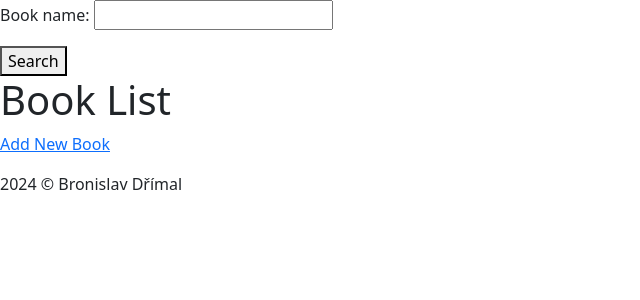
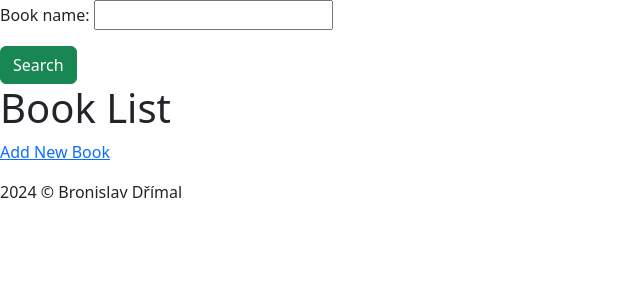
Before and after one commit to bronekd/book, a Django app: page /books/search/ in a window 1280 px wide. Shown: the part 56-356 px from the top of the page, without its empty margins (0-640 px from the left). Run offline with Django 5.2, Linux system fonts and the light colour scheme; data that the repository does not hold is empty.

Commit message:
css button

```diff
--- a/project-tempalte/my_web/books/templates/list_books.html
+++ b/project-tempalte/my_web/books/templates/list_books.html
@@ -9,7 +9,7 @@
     <form method="post">
         {% csrf_token %}
         {{ form.as_p }}
-        <button type="submit">Search</button>
+        <button type="button" class="btn btn-success" type="submit">Search</button>
     </form>
 
 <h1>Book List</h1>
```
